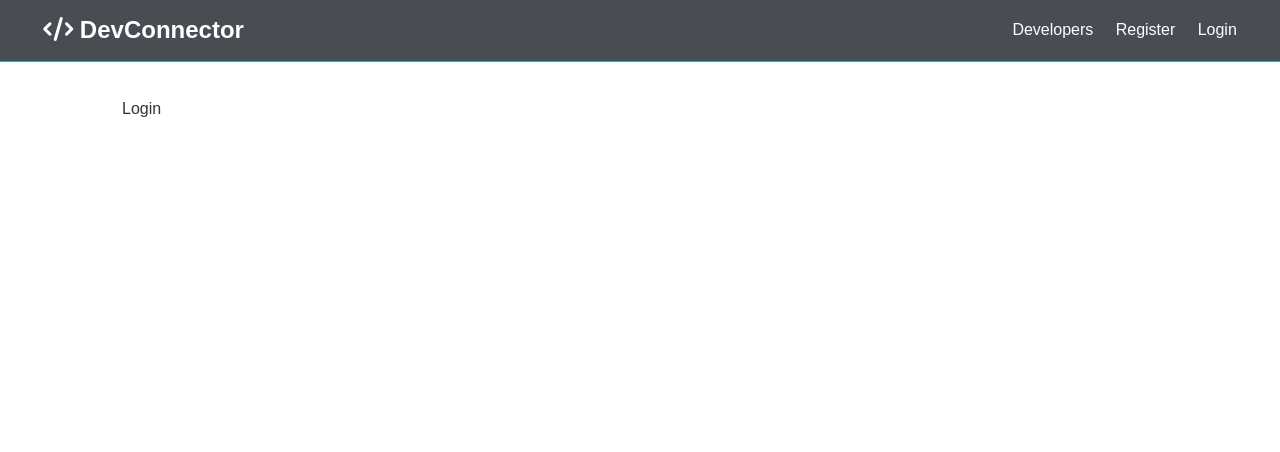
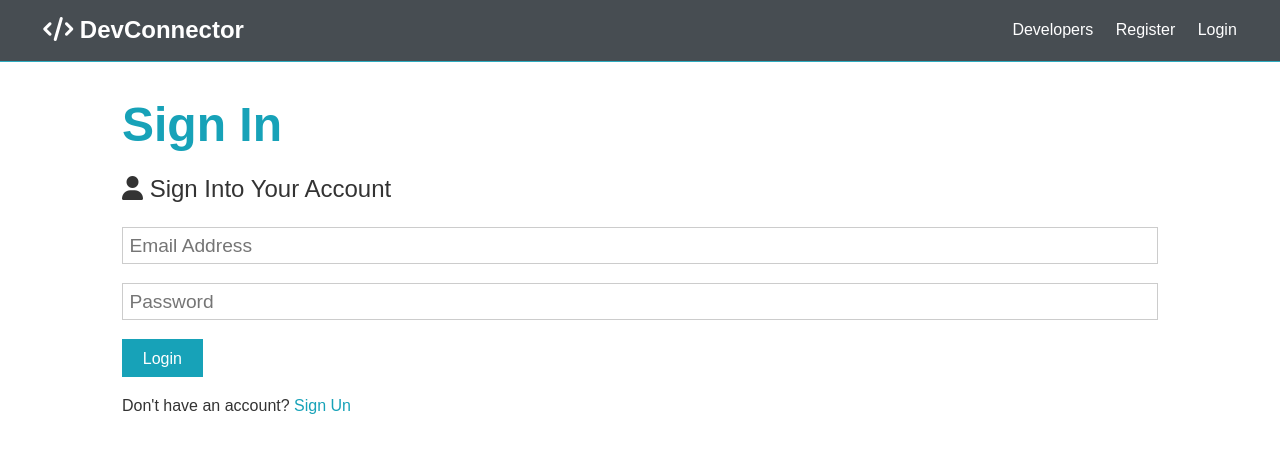
Before and after one commit to TravisSlyter/DevConnector, a React (Create React App) app in the folder client/: page /Login in a window 1280 px wide. Shown: the top 452 px of the page. Built offline with nearby package versions, Linux system fonts and the light colour scheme.

Commit message:
request example and login form

```diff
--- a/client/src/components/auth/Login.js
+++ b/client/src/components/auth/Login.js
@@ -1,10 +1,52 @@
-import React from 'react'
+import React, { Fragment, useState } from 'react';
+import { Link } from 'react-router-dom';
 
 const Login = () => {
+    const [formData, setFormData] = useState({
+        email: '',
+        password: ''
+    });
+
+    const { email, password } = formData;
+
+    const onChange = e => setFormData({...formData, [e.target.name]: e.target.value });
+
+    const onSubmit = async e => {
+        e.preventDefault();
+        console.log('Passwords do not match');
+    };
+
     return (
-        <div>
-            Login
+    <Fragment>
+    <h1 className="large text-primary">Sign In</h1>
+      <p className="lead"><i className="fas fa-user"></i> Sign Into Your Account</p>
+      <form className="form" onSubmit={e => onSubmit(e)}>
+        <div className="form-group">
+          <input
+          type="email"
+          placeholder="Email Address"
+          name="email"
+          value={email}
+          onChange={e => onChange(e)}
+          required
+           />
         </div>
+        <div className="form-group">
+          <input
+            type="password"
+            placeholder="Password"
+            name="password"
+            value={password}
+            onChange={e => onChange(e)}
+            minLength="6"
+          />
+        </div>
+        <input type="submit" className="btn btn-primary" value="Login" />
+      </form>
+      <p className="my-1">
+        Don't have an account? <Link href="/register">Sign Un</Link>
+      </p>
+    </Fragment>
     )
 }
 
--- a/client/src/components/auth/Register.js
+++ b/client/src/components/auth/Register.js
@@ -1,4 +1,6 @@
-import React, { Fragment, useState } from 'react'
+import React, { Fragment, useState } from 'react';
+import { Link } from 'react-router-dom';
+
 
 const Register = () => {
     const [formData, setFormData] = useState({
@@ -12,14 +14,14 @@
 
     const onChange = e => setFormData({...formData, [e.target.name]: e.target.value });
 
-    const onSubmit = e => {
+    const onSubmit = async e => {
         e.preventDefault();
         if (password !== password2) {
             console.log('Passwords do not match');
         } else {
-            console.log(formData);
+            console.log('Success')
         }
-    }
+    };
 
     return (
     <Fragment>
@@ -72,7 +74,7 @@
         <input type="submit" className="btn btn-primary" value="Register" />
       </form>
       <p className="my-1">
-        Already have an account? <a href="login.html">Sign In</a>
+        Already have an account? <Link href="/login">Sign In</Link>
       </p>
     </Fragment>
     )
```
